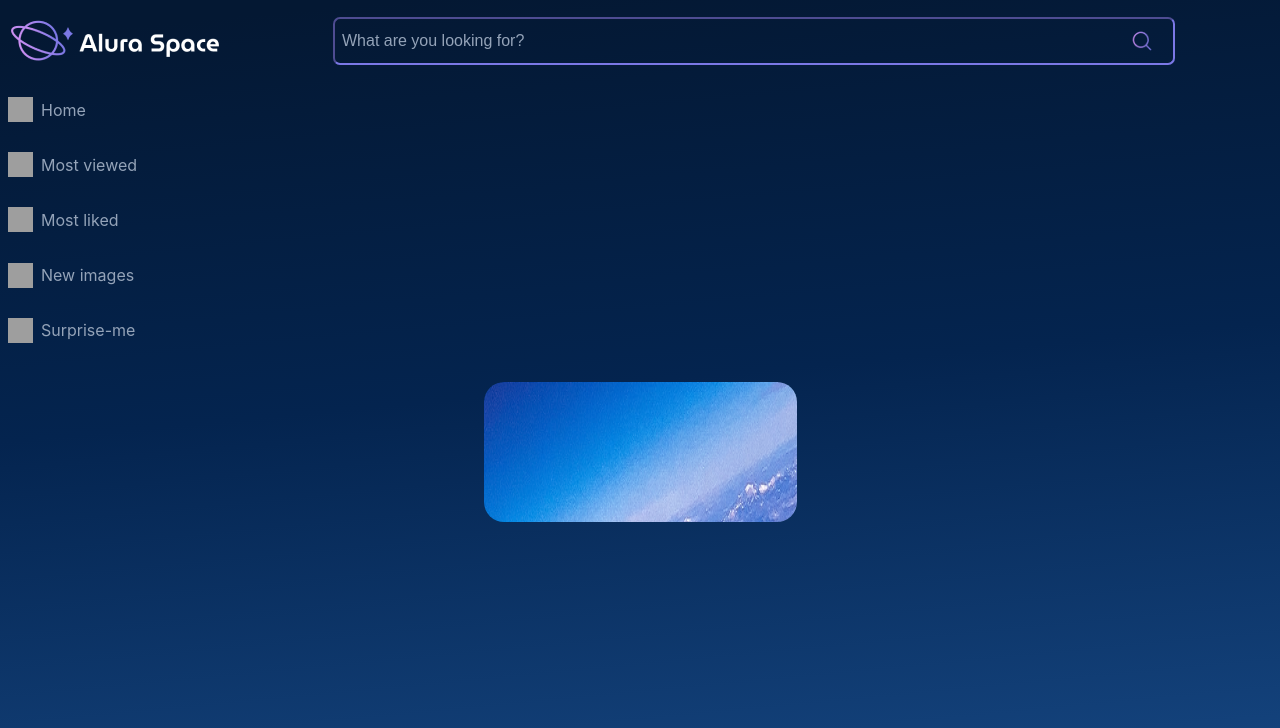
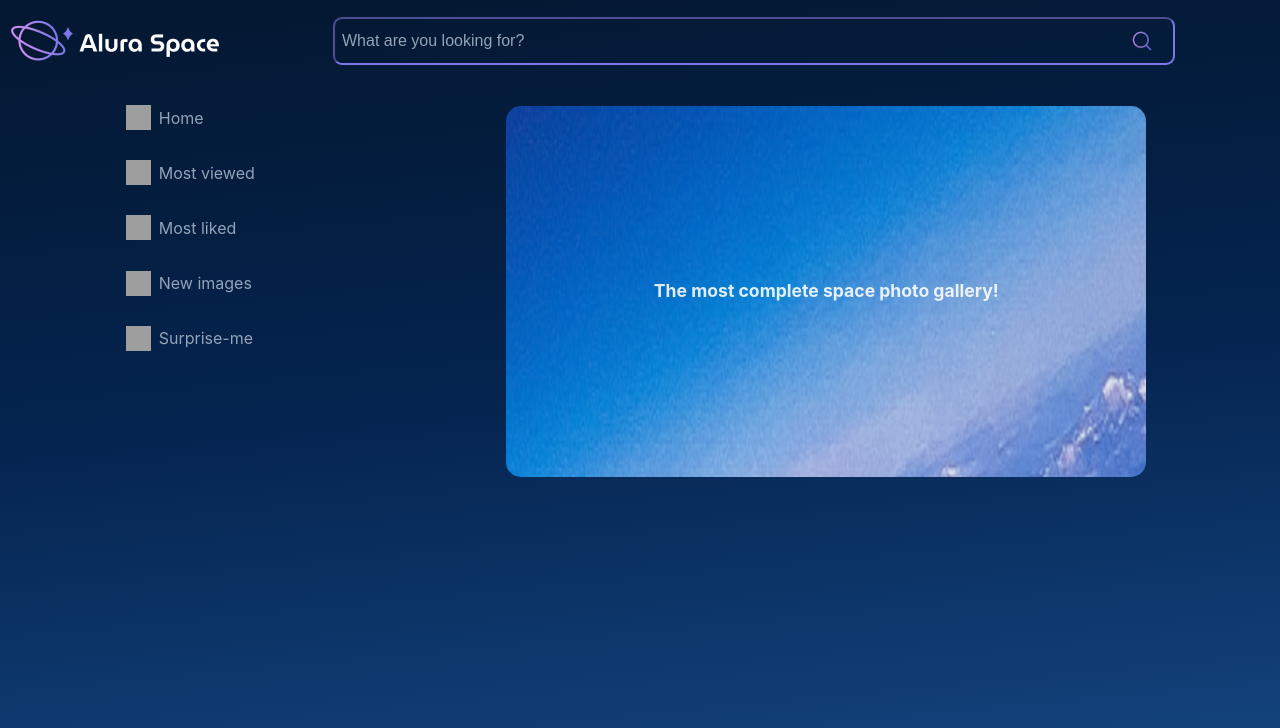
Before and after one commit to aguirreLCD/vite-project-alura-space, a React (Vite) app: page / in a window 1280 px wide. Shown: the top 728 px of the page. Built offline with nearby package versions, Linux system fonts and the light colour scheme; grey boxes are pictures that could not be loaded.

Commit message:
new component created: Banner

```diff
--- a/src/App.jsx
+++ b/src/App.jsx
@@ -8,8 +8,11 @@ function App() {
   return (
     <>
       <Header />
-      <Menu />
-      <Banner />
+
+      <div className="space-banner">
+        <Menu />
+        <Banner />
+      </div>
     </>
   );
 }
--- a/src/components/Banner/Banner.css
+++ b/src/components/Banner/Banner.css
@@ -1,6 +1,41 @@
 .banner {
-  margin: 1.5rem;
+  margin: auto;
   display: flex;
   justify-content: center;
   align-items: center;
+  height: 21vh;
+  width: 80%;
+  position: relative;
 }
+
+.banner::before {
+  content: "";
+  position: absolute;
+  inset: 0;
+  background: url(../../assets/Banner.svg);
+  background-size: cover;
+  background-repeat: no-repeat;
+  background-position: center;
+  z-index: -1;
+  opacity: 0.9;
+  border-radius: 15px;
+}
+
+.banner__title {
+  font-size: 1.3rem;
+  color: var(--white);
+  text-align: center;
+}
+
+/* TABLETS */
+@media screen and (min-width: 744px) {
+  .banner {
+    width: 50vw;
+    height: 29vw;
+    margin: 1rem;
+  }
+
+  .banner__title {
+    font-size: 1.1rem;
+  }
+}
--- a/src/components/Banner/index.jsx
+++ b/src/components/Banner/index.jsx
@@ -1,12 +1,10 @@
 import "./Banner.css";
-
-import banner from "../../assets/Banner.svg";
 
 function Banner() {
   return (
-    <div className="banner">
-      <img src={banner} alt="Alura Space Banner" />
-    </div>
+    <section className="banner">
+      <h1 className="banner__title">The most complete space photo gallery!</h1>
+    </section>
   );
 }
 
--- a/src/components/Header/Header.css
+++ b/src/components/Header/Header.css
@@ -20,7 +20,7 @@
   background-color: transparent;
   outline: 0;
   border-color: var(--purple);
-  border-radius: 7px;
+  border-radius: 9px;
 }
 
 .header-search-input::placeholder {
@@ -37,12 +37,13 @@
 @media screen and (min-width: 744px) {
   .header {
     display: flex;
+
     padding: 0;
     margin: 0;
   }
 
   .header-container {
-    justify-content: flex-start;
+    justify-content: center;
   }
 
   .header-search {
--- a/src/components/Menu/Menu.css
+++ b/src/components/Menu/Menu.css
@@ -16,7 +16,6 @@
 
 .menu-list__link {
   text-decoration: none;
-
   color: var(--gray);
   font-size: 1rem;
 }
@@ -27,3 +26,11 @@
   height: 25px;
   cursor: pointer;
 }
+
+/* TABLETS */
+@media screen and (min-width: 744px) {
+  .menu {
+    margin: 0;
+    padding: 0;
+  }
+}
--- a/src/components/Menu/index.jsx
+++ b/src/components/Menu/index.jsx
@@ -9,7 +9,7 @@ import surpriseMe from "../../assets/icons/surprise-me-inactive.svg";
 function Menu() {
   return (
     <>
-      <nav>
+      <nav className="menu">
         <ul className="menu-list">
           <li className="menu-list__item">
             <img src={homeIcon} alt="" />
--- a/src/index.css
+++ b/src/index.css
@@ -23,7 +23,7 @@
   --gray: #94a3b8;
   --light-gray: #d9d9d9;
   --dark-blue: #04244f;
-  --white: #ffffff;
+  --white: #;
 }
 
 body {
@@ -34,3 +34,15 @@ body {
   background: var(--bg-gradient);
   box-sizing: border-box;
 }
+.space-banner {
+  padding-top: 0.5rem;
+}
+
+/* TABLETS */
+@media screen and (min-width: 744px) {
+  .space-banner {
+    display: flex;
+    justify-content: space-around;
+    align-items: flex-start;
+  }
+}
```
